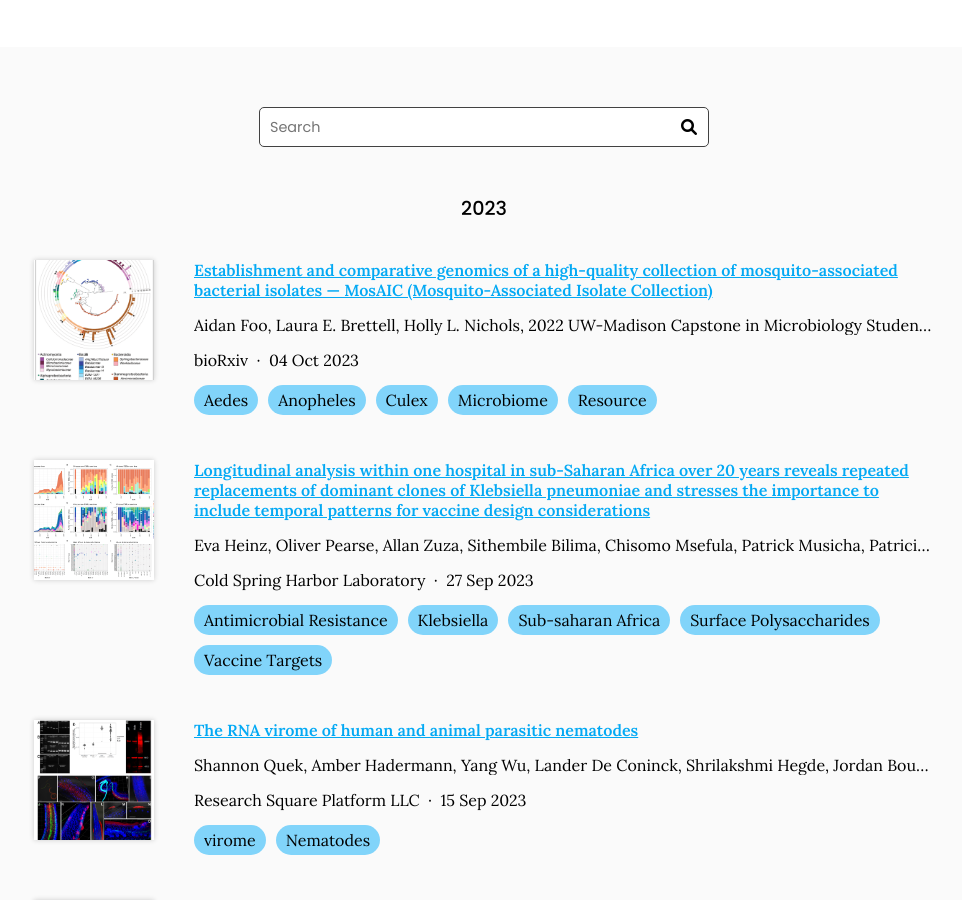
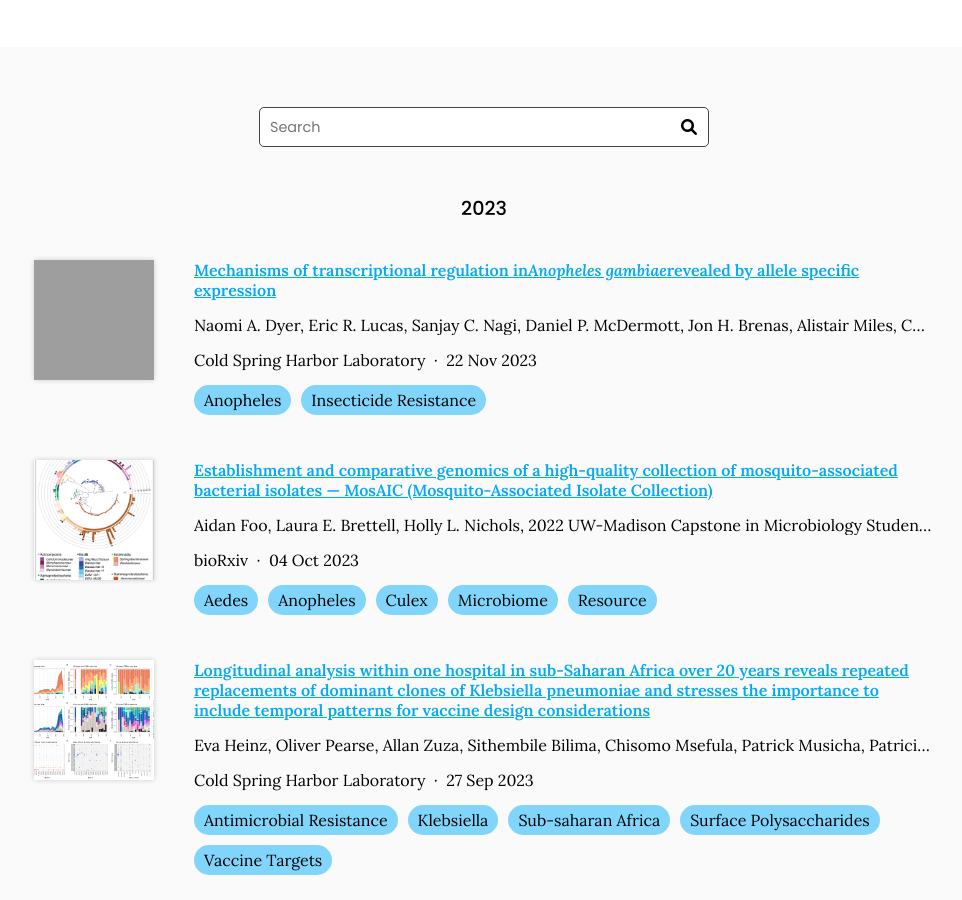
Before and after one commit to Evo-MInt/MicGen-lab-website, a Jekyll site: the page built from research/index.md, in a window 1280 px wide and 900 px high, scrolled down 755 px. Shown: the whole window, without its empty margins (156-1118 px from the left). Built offline with Jekyll 4.4.1, drawn with Linux system fonts in a browser that asks for light colours; grey boxes are pictures that could not be loaded.

Commit message:
Generate citations

```diff
--- a/_data/citations.yaml
+++ b/_data/citations.yaml
@@ -1,6 +1,30 @@
 # DO NOT EDIT, GENERATED AUTOMATICALLY FROM SOURCES.YAML (AND ELSEWHERE)
 # See https://github.com/greenelab/lab-website-template/wiki/Citations
 
+- id: doi:10.1101/2023.11.22.568226
+  title: Mechanisms of transcriptional regulation in<i>Anopheles gambiae</i>revealed
+    by allele specific expression
+  authors:
+  - Naomi A. Dyer
+  - Eric R. Lucas
+  - Sanjay C. Nagi
+  - Daniel P. McDermott
+  - Jon H. Brenas
+  - Alistair Miles
+  - Chris S. Clarkson
+  - Henry D. Mawejje
+  - Craig S. Wilding
+  - Marc S. Halfon
+  - Hasiba Asma
+  - Eva Heinz
+  - Martin J. Donnelly
+  publisher: Cold Spring Harbor Laboratory
+  date: '2023-11-22'
+  link: https://doi.org/gtbf5f
+  image: https://www.biorxiv.org/content/biorxiv/early/2023/12/15/2023.11.22.568226/F3.medium.gif
+  tags:
+  - Anopheles
+  - Insecticide Resistance
 - id: doi:10.1101/2023.10.04.560816
   title: "Establishment and comparative genomics of a high-quality collection of mosquito-associated\
     \ bacterial isolates \u2014 MosAIC (Mosquito-Associated Isolate Collection)"
```
